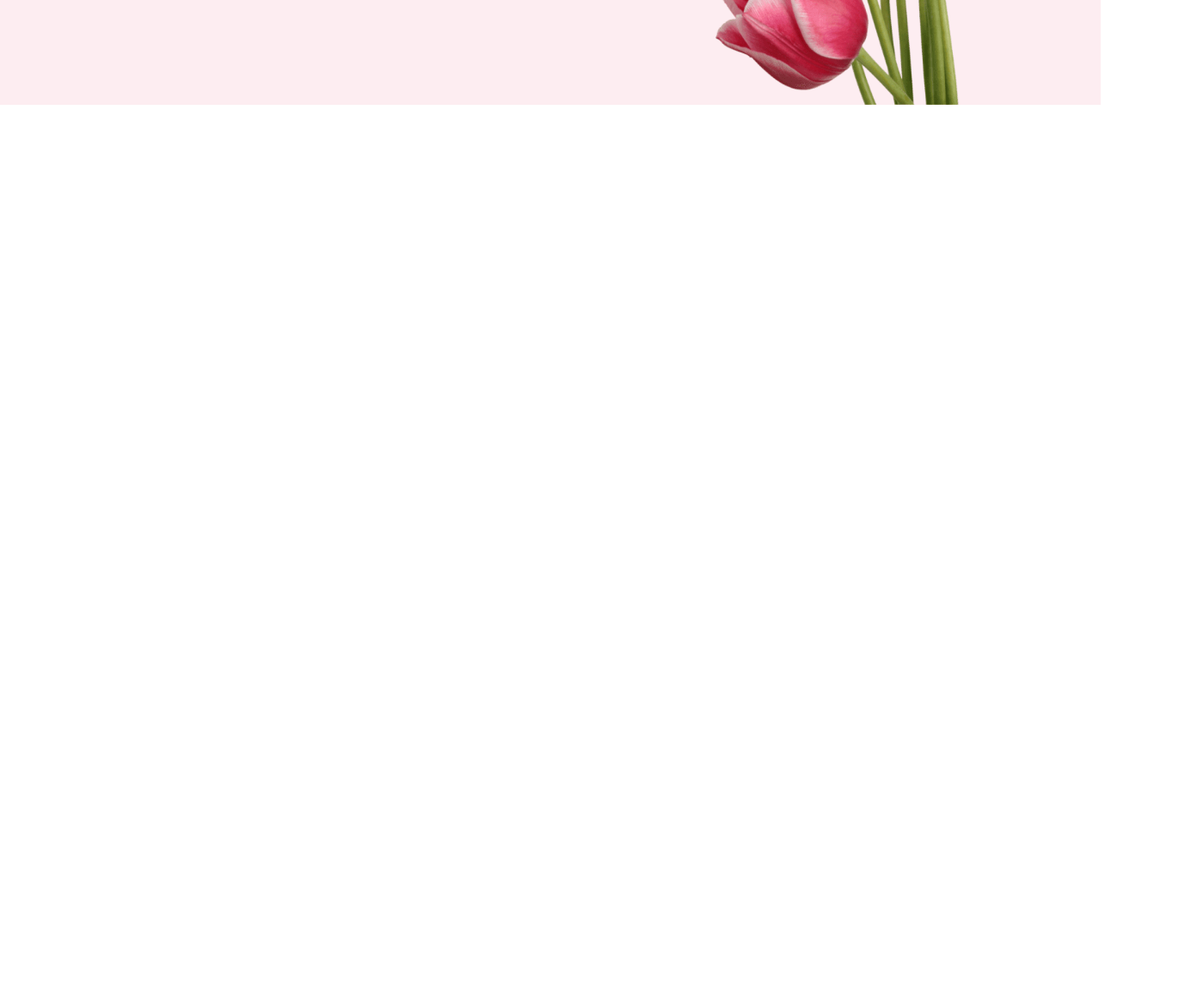
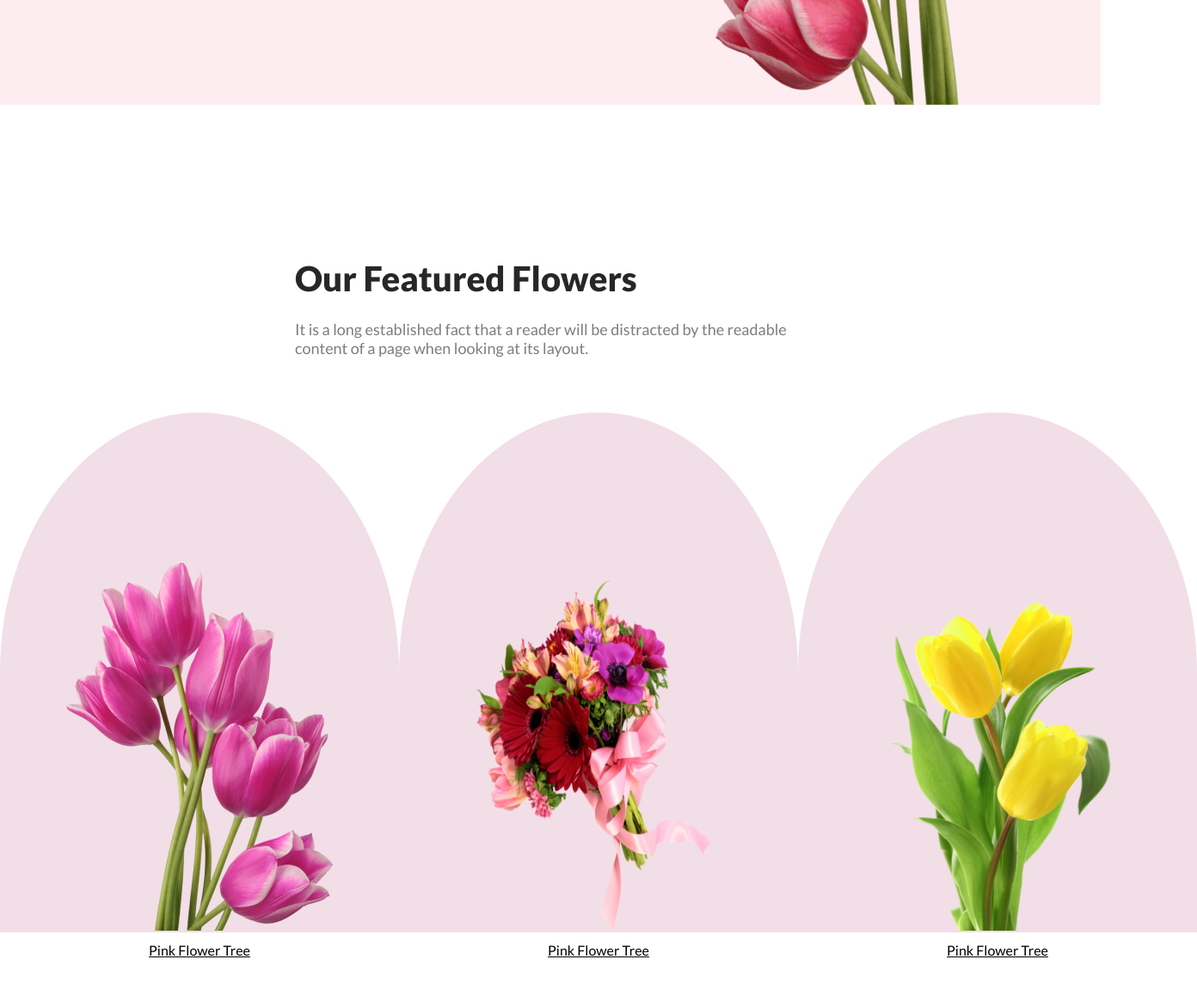
Before and after one commit to AbuBakkarSiddique007/Flower-Shop, a plain HTML site: page index.html in a window 1280 px wide. Shown: the part 828-1980 px from the top of the page at 86% size, 1392 px wide, since content can reach past the window. Before the commit the page ends 1128 px from the top, so only its background shows below. Drawn offline with Linux system fonts and the light colour scheme.

Commit message:
Update: Featured flower Section done

```diff
--- a/index.html
+++ b/index.html
@@ -25,18 +25,54 @@
                 <button>
                     Shop Now
                 </button>
-
-
             </div>
             <div class="banner-image">
                 <img src="./images/pngwing-10.png" alt="">
             </div>
+        </section>
+        <!-- Banner section end here  -->
+    </header>
+
+    <main>
+        <!-- Featured Flowers Section start here  -->
+        <section class="featured-flowers-container">
+            <div class="featured-text-content">
+                <h1>
+                    Our Featured Flowers
+                </h1>
+                <p>
+                    It is a long established fact that a reader will be distracted by the readable content of a page
+                    when looking at its layout.
+                </p>
+            </div>
+            <div class="featured-image-content">
+                <div class="featured-image-card">
+                    <figure class="figure-1">
+                        <img src="./images/pngwing-6.png" alt="">
+                        <figcaption>Pink Flower Tree</figcaption>
+                    </figure>
+
+                </div>
+                <div class="featured-image-card">
+                    <figure class="figure-2">
+                        <img src="./images/pngwing-5.png" alt="">
+                        <figcaption>Pink Flower Tree</figcaption>
+                    </figure>
+
+                </div>
+                <div class="featured-image-card">
+                    <figure class="figure-1">
+                        <img src="./images/pngwing-7.png" alt="">
+                        <figcaption>Pink Flower Tree</figcaption>
+                    </figure>
+
+                </div>
+
+            </div>
 
         </section>
-        <!-- Banner section end here  -->
 
-    </header>
-    <main>
+        <!-- Featured Flowers Section end here  -->
 
     </main>
     <footer>
--- a/style/style.css
+++ b/style/style.css
@@ -69,9 +69,111 @@ body {
     /* border: 2px solid green; */
     margin-top: 50px;
 }
-.banner-image img{
+
+.banner-image img {
     width: 100%;
     height: 100%;
 }
 
 /* banner section style end here  */
+
+/* Featured Image section style start  */
+.featured-flowers-container {
+    max-width: 1440px;
+    height: 790px;
+
+    /* border: 2px solid rebeccapurple; */
+    margin: 0 auto;
+    margin-bottom: 128px;
+}
+
+.featured-text-content {
+    max-width: 594px;
+    height: 132px;
+    /* border: 2px solid red; */
+    margin: 0 auto;
+    margin-bottom: 48px;
+}
+
+.featured-text-content h1 {
+    color: rgb(39, 39, 39);
+    font-size: 40px;
+    font-weight: 800;
+    margin-bottom: 24px;
+}
+
+.featured-text-content p {
+    color: rgba(39, 39, 39, 0.6);
+    font-size: 18px;
+    font-weight: 400;
+}
+
+.featured-image-content {
+
+    /* border: 2px solid red; */
+
+    max-width: 1440px;
+    height: 605px;
+
+    display: flex;
+    flex-direction: row;
+    justify-content: space-between;
+    align-items: center;
+}
+
+.featured-image-card {
+    max-width: 464px;
+    height: 605px;
+    /* border: 2px solid orange; */
+
+    display: flex;
+    flex-direction: column;
+    justify-content: center;
+    align-items: center;
+
+    padding: 110px 78px 0px 78px;
+
+    border-radius: 50% 50% 0 0;
+    background-color: rgba(167, 33, 98, 0.15);
+}
+
+.figure-1 {
+    width: 310px;
+    height: 428px;
+    /* border: 1px solid mediumblue; */
+    margin-top: 62px;
+
+}
+
+.figure-2 {
+    width: 310px;
+    height: 428px;
+    /* border: 1px solid mediumblue; */
+    margin-top: 80px;
+}
+
+.figure-1 img {
+    width: 100%;
+    height: 100%;
+}
+
+.figure-2 img {
+    width: 100%;
+    height: 100%;
+}
+
+.figure-1 figcaption {
+    margin-top: 10px;
+    text-align: center;
+    text-align: center;
+    text-decoration-line: underline;
+}
+
+.figure-2 figcaption {
+    margin-top: 8px;
+    text-align: center;
+    text-align: center;
+    text-decoration-line: underline;
+}
+
+/* Featured Image section style end  */
```
